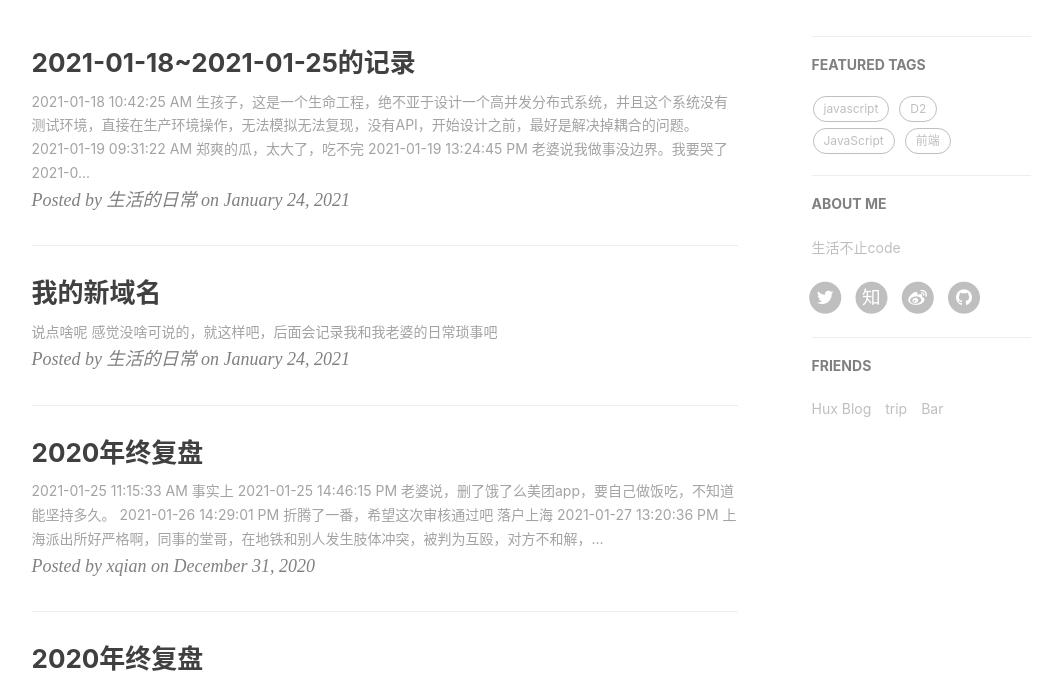
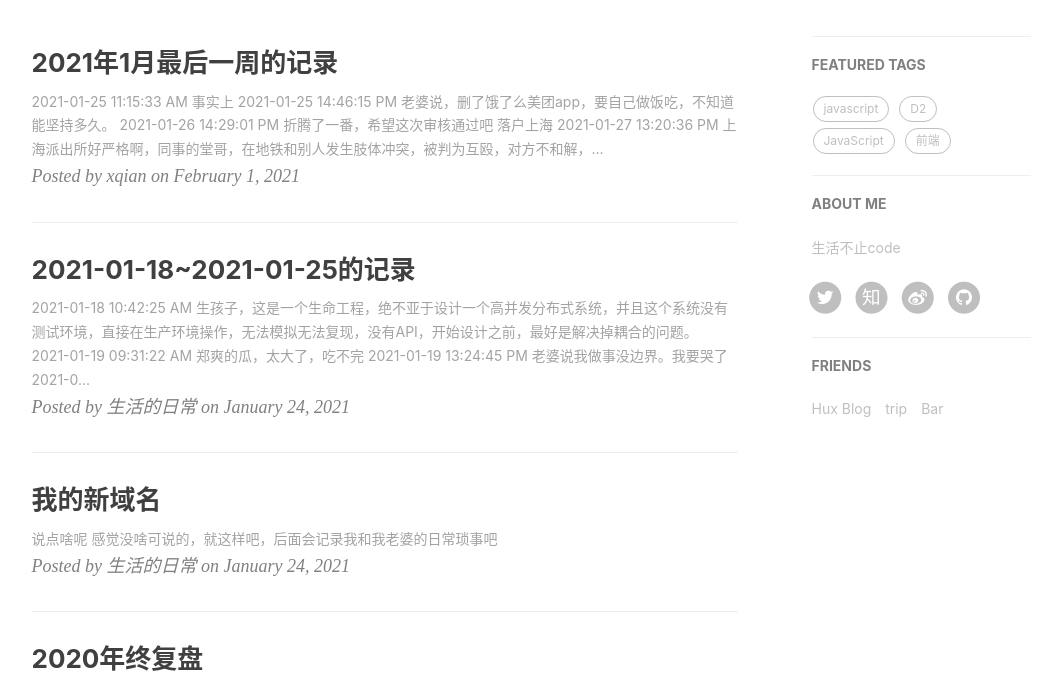
Before and after one commit to jianjiade/jianjiade.github.com, a Jekyll site: the page built from index.html, in a window 1280 px wide and 900 px high, scrolled down 209 px, cut to the strip 213-900 px from the top of the window. Shown: the whole strip, without its empty margins (136-1198 px from the left). Built offline with Jekyll 4.4.1, drawn with Linux system fonts in a browser that asks for light colours; nearby versions of some CDN libraries; the list of posts is cut into pages by our own code; comment, search, counter and statistics services are not loaded.

Commit message:
change file name

```diff
--- a/_posts/2021-02-01-生活记录.markdown
+++ b/_posts/2021-02-01-生活记录.markdown
@@ -1,7 +1,7 @@
 ---
 layout: post
-title:  "2020年终复盘"
-date:   2020-12-31 15:13:29 +0800
+title:  "2021年1月最后一周的记录"
+date:   2021-02-01 09:00:00 +0800
 header-img: "img/Lamei-2.jpeg"
 author:     "xqian"
 categories:
```
